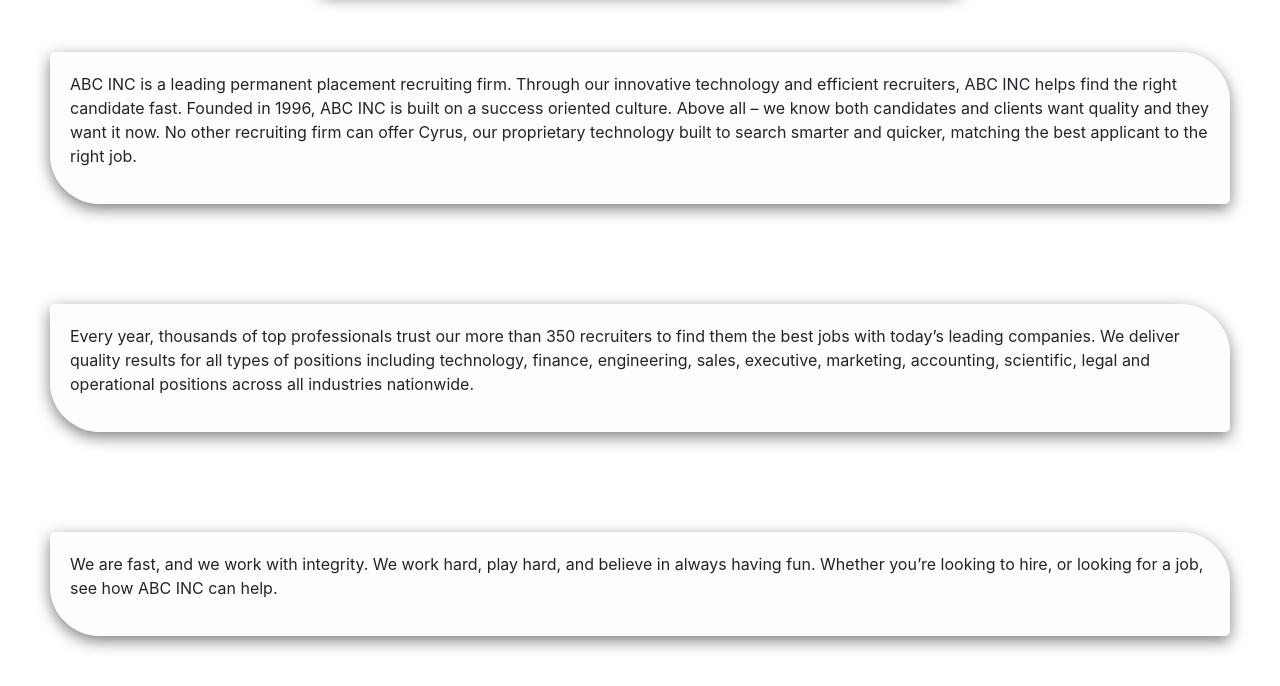
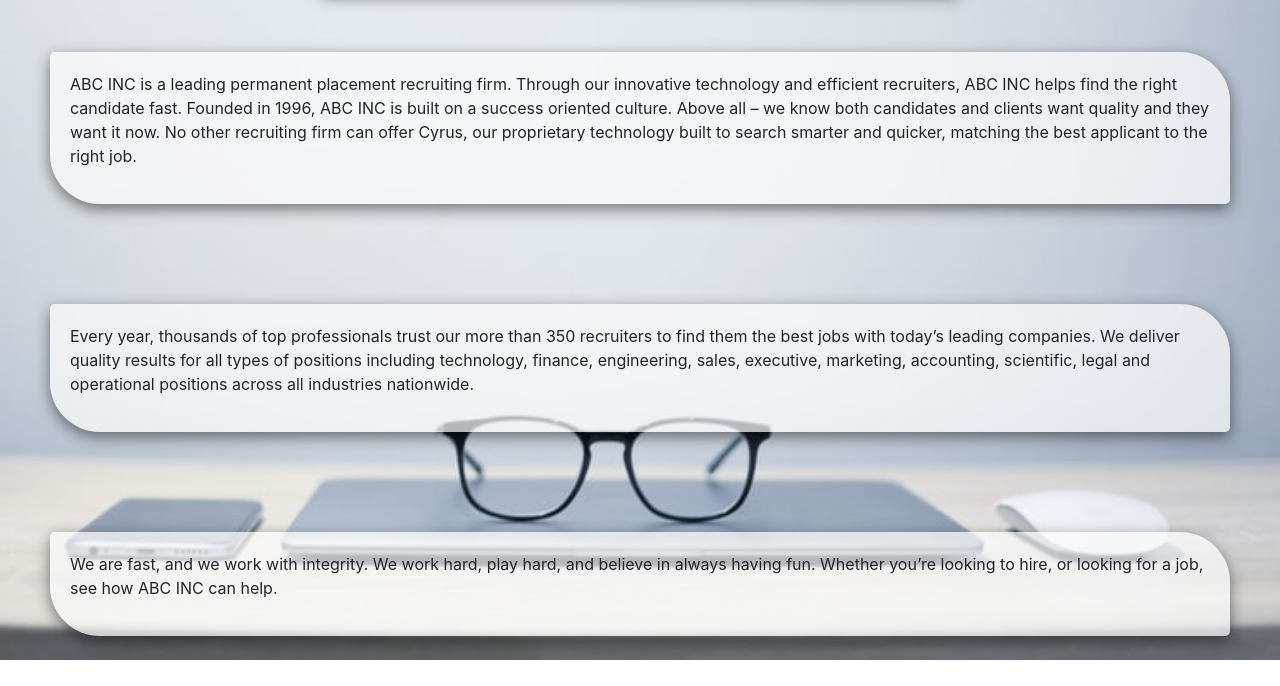
Before and after one commit to zdanylczenko/abcinc, a plain HTML site: page index.html in a window 1280 px wide. Shown: the part 140-826 px from the top of the page. Drawn offline with nearby package versions, Linux system fonts and the light colour scheme.

Commit message:
Update abchome.css

```diff
--- a/abchome.css
+++ b/abchome.css
@@ -1,4 +1,6 @@
 html::before {
+    content: ' ';
+    display: block;
     font-family: 'Dosis', sans-serif;
     background-image: url(simpletech.jpg);
     background-position: center;
```
